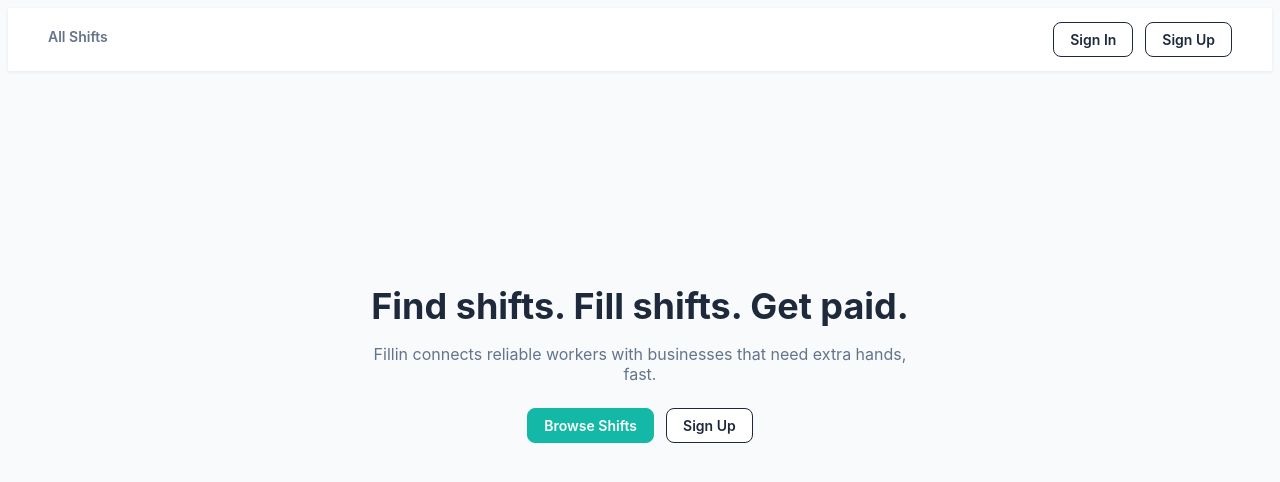
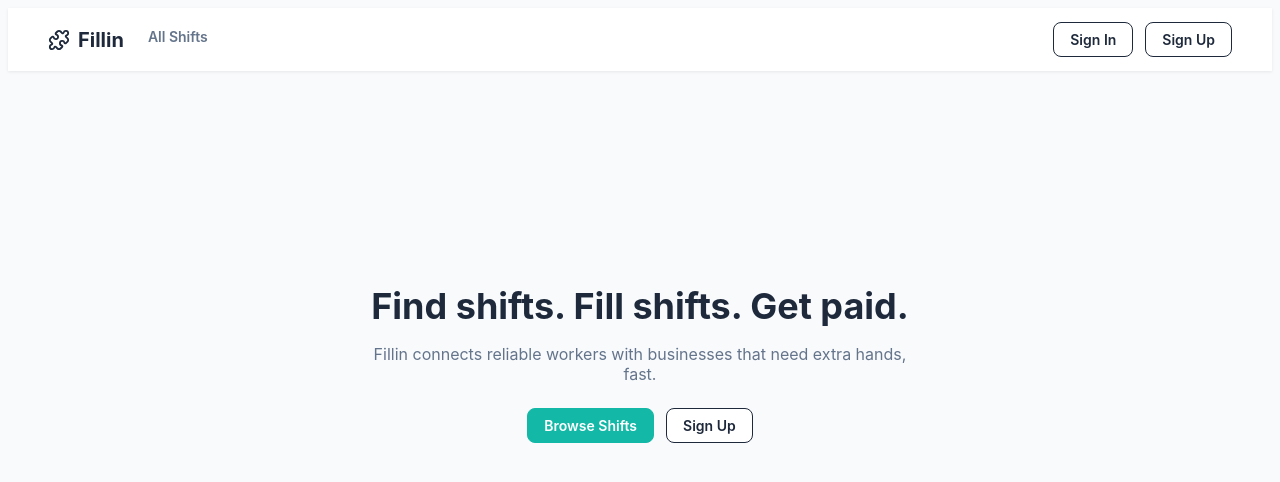
Before and after one commit to Zaraaa82/Fillin-frontend, a React (Vite) app: page / in a window 1280 px wide. Shown: the top 482 px of the page. Built offline with nearby package versions, Linux system fonts and the light colour scheme; no server answers.

Commit message:
fix(navbar): simplify navigation links for user roles and enhance layout

```diff
--- a/src/components/Navbar.jsx
+++ b/src/components/Navbar.jsx
@@ -13,25 +13,18 @@
   return (
     <nav className='navbar'>
 
-      {
-        user?.isProfileComplete && user.role === 'worker' &&
-        <Link to='/shifts' className='navbar-brand'>
-          <Puzzle size={22} />
-          Fillin
-        </Link>
-      }
-      {
-        user?.isProfileComplete && user.role === 'business' &&
-        <Link to='/business/shifts' className='navbar-brand'>
-          <Puzzle size={22} />
-          Fillin
-        </Link>
-      }
-
       <div className='navbar-links'>
 
         {
-          !user && (<NavLink to='/shifts' className={navLinkClass}>All Shifts</NavLink>)
+          !user && (
+            <>
+            <Link to='/' className='navbar-brand'>
+              <Puzzle size={22} />
+              Fillin
+            </Link>
+            <NavLink to='/shifts' className={navLinkClass}>All Shifts</NavLink>
+            </>
+          )
         }
 
         {
@@ -43,6 +36,10 @@
         {
           user?.isProfileComplete && user.role === 'worker' && (
             <>
+              <Link to='/business/shifts' className='navbar-brand'>
+                <Puzzle size={22} />
+                Fillin
+              </Link>
               <NavLink to='/shifts' className={navLinkClass}>All Shifts</NavLink>
               <NavLink to='/applications/me' className={navLinkClass}>My Applications</NavLink>
             </>
@@ -52,6 +49,10 @@
         {
           user?.isProfileComplete && user.role === 'business' && (
             <>
+              <Link to='/shifts' className='navbar-brand'>
+                <Puzzle size={22} />
+                Fillin
+              </Link>
               <NavLink to='/business/shifts' className={navLinkClass}>My Shifts</NavLink>
               <NavLink to='/shifts/create' className={navLinkClass}>Create Shift</NavLink>
             </>
```
